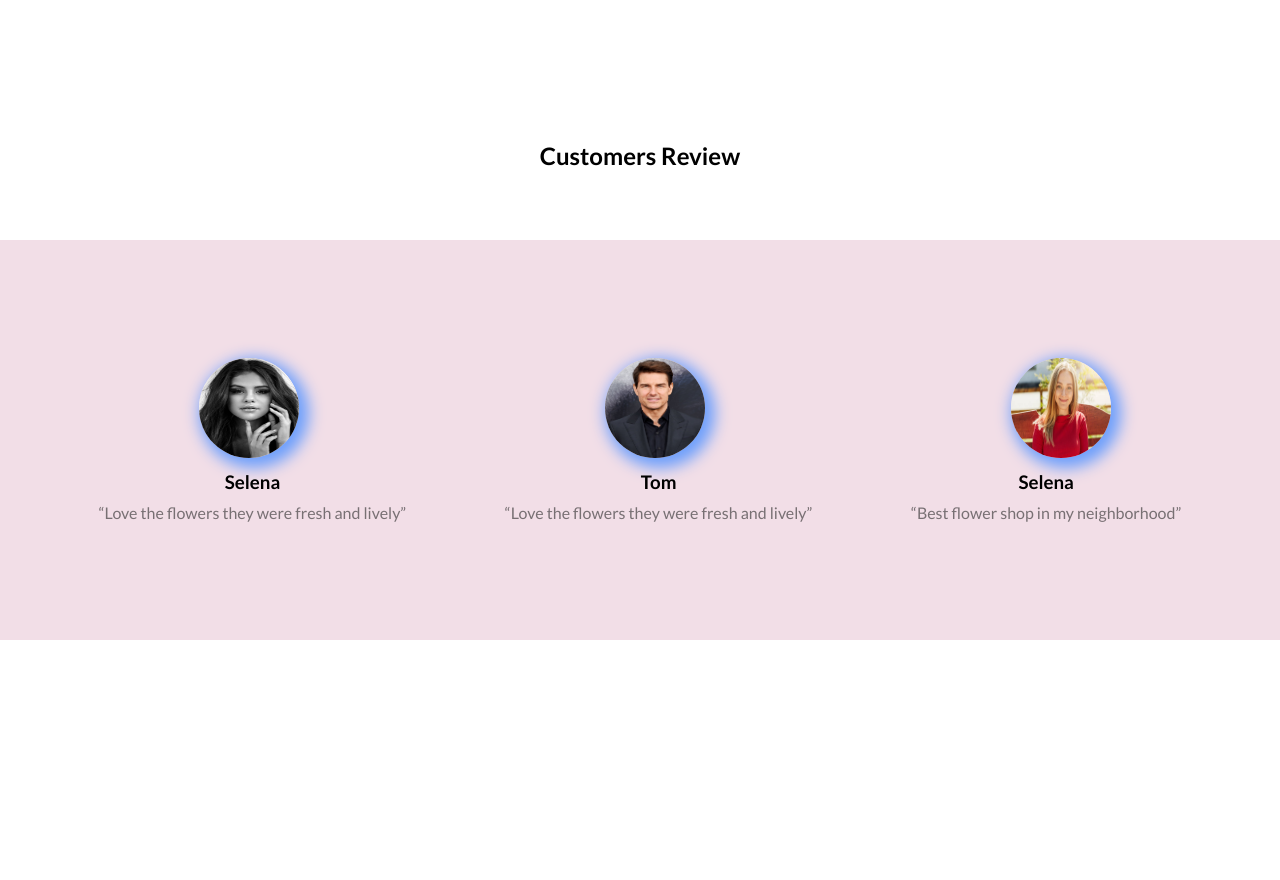
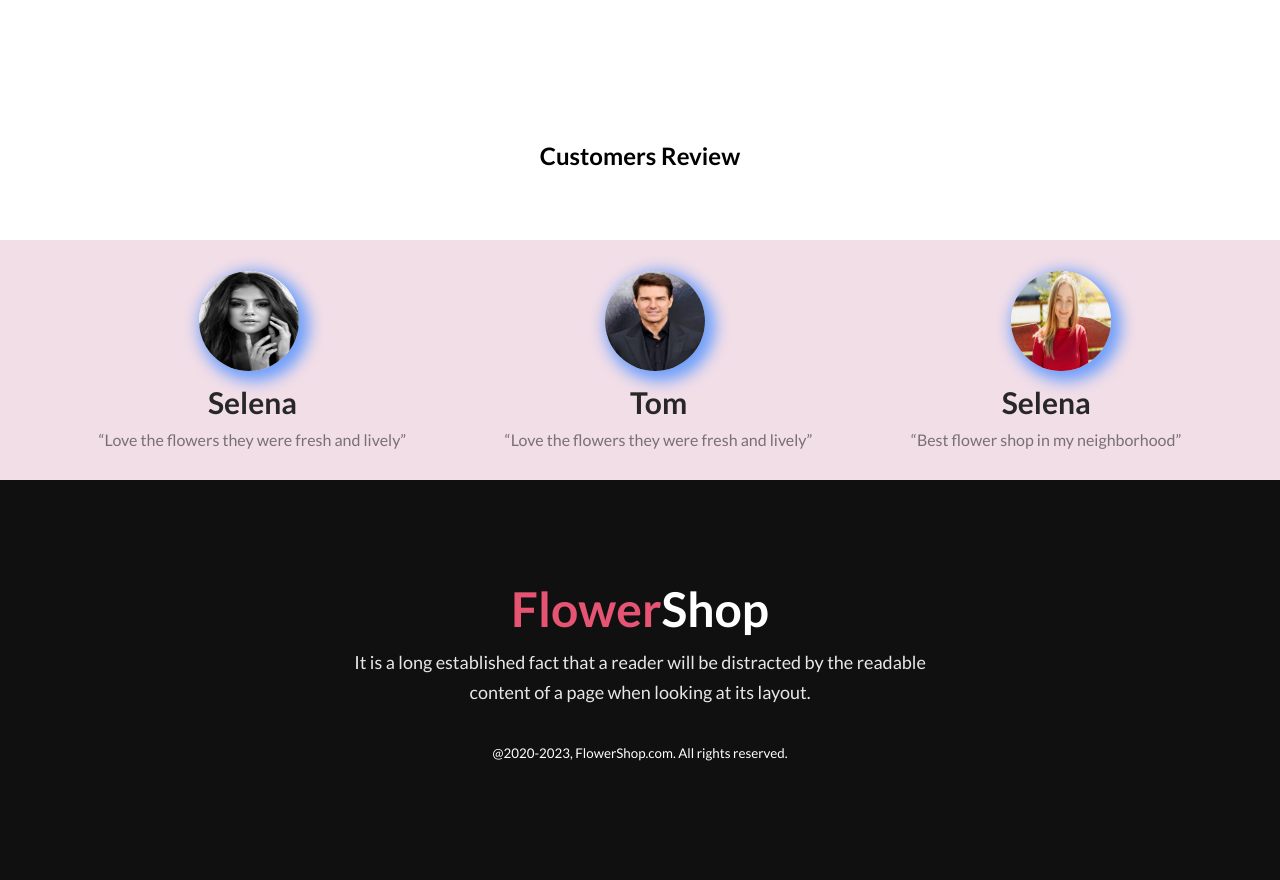
Before and after one commit to MohammedNawazMynulIslam/flowershop, a plain HTML site: page index.html in a window 1280 px wide. Shown: the part 3846-4726 px from the top of the page. Before the commit the page ends 4486 px from the top, so only its background shows below. Drawn offline with Linux system fonts and the light colour scheme.

Commit message:
footer finished

```diff
--- a/index.html
+++ b/index.html
@@ -172,5 +172,19 @@
         </div>
       </div>
     </main>
+    <!-- footer -->
+    <footer>
+      <div class="footer-container">
+        <h2 class="footer-head"><span class="footer-span">Flower</span>Shop</h2>
+        <p class="footer-para">
+          It is a long established fact that a reader will be distracted by the
+          readable <br />
+          content of a page when looking at its layout.
+        </p>
+        <p class="copyright">
+          <small> @2020-2023, FlowerShop.com. All rights reserved.</small>
+        </p>
+      </div>
+    </footer>
   </body>
 </html>
--- a/style.css
+++ b/style.css
@@ -269,7 +269,7 @@ color: white;
     box-shadow: 5px 5px 15px 5px rgb(109, 159, 252);
 }
 .customer-container{
-    height: 50vh;
+    height: 30vh;
     display: flex;
     justify-content: space-evenly;
     align-items: center;
@@ -279,11 +279,42 @@ color: white;
 }
 
 .cust-heading{
+padding: 10px;
+color: #272727;
 text-align: center;
-padding: 10px;
+font-size: 30px;
+font-weight: 800;
 }
 .cust-para{
     text-align: center;
     color: rgba(39, 39, 39, 0.60);
+}
 
+/* footer */
+footer{
+    text-align: center;
+    background: #111010;
+    color: white;
+    height: 300px;
+    padding-top: 100px;
 }
+.footer-head{
+font-size: 48px;
+font-weight: 800;
+margin-bottom: 10px;
+}
+.footer-span{
+    color: #E55473;
+}
+
+.footer-para{
+color: rgba(255, 255, 255, 0.90);
+text-align: center;
+font-size: 18px;
+font-weight: 400;
+line-height: 30px;
+}
+
+.copyright{
+    margin-top: 35px;
+}
```
